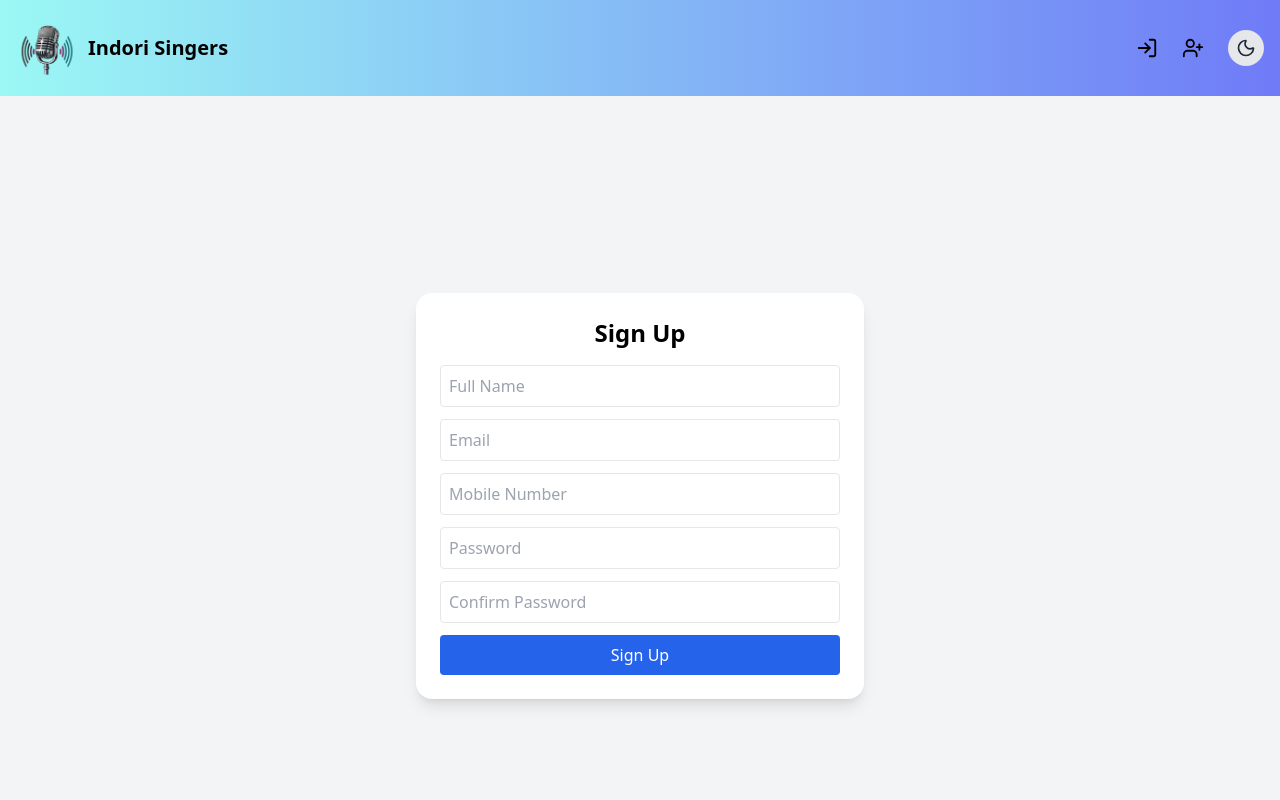
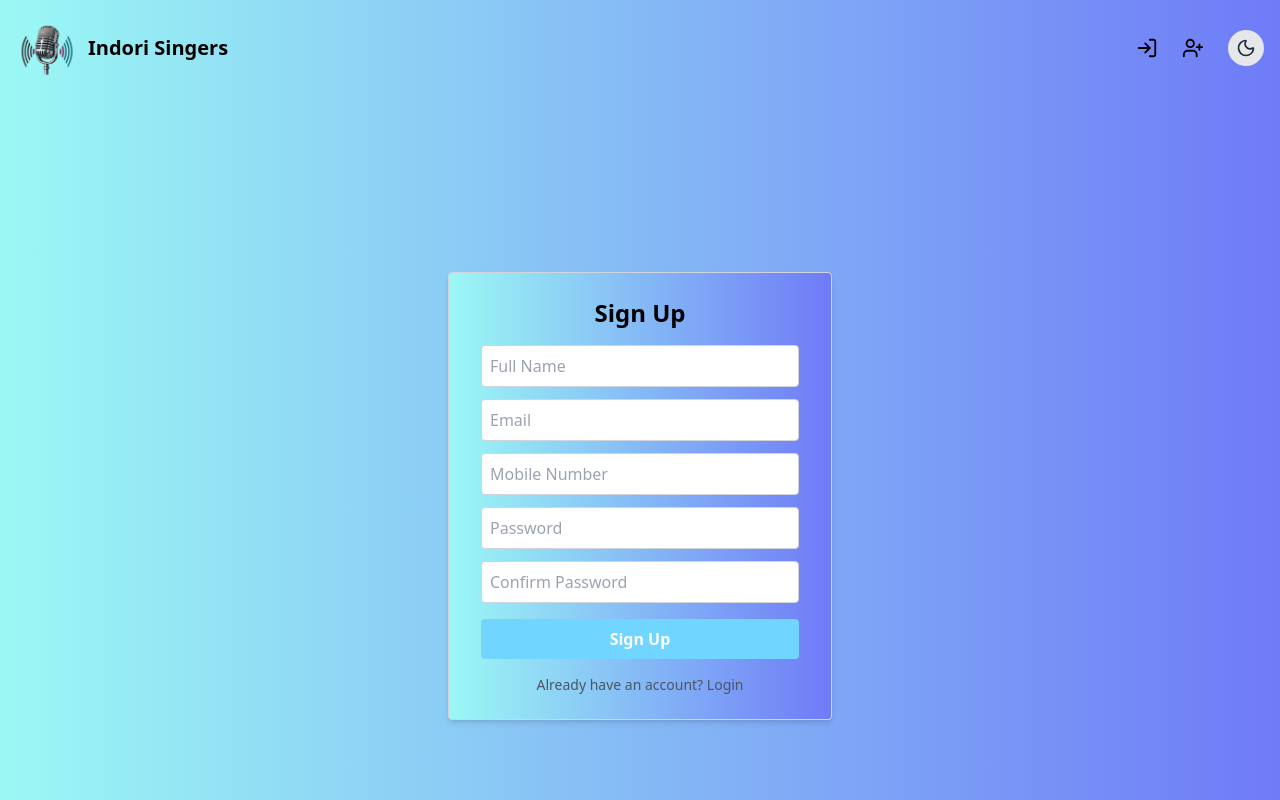
Before and after one commit to abhishekprajapat-hg/Indori-Artist, a React (Vite) app in the folder artist-frontend/: page /signup in a window 1280 px wide. Shown: the top 800 px of the page. Built offline with nearby package versions, Linux system fonts and the light colour scheme.

Commit message:
Fix casing: rename artist.js to Artist.js

```diff
--- a/artist-frontend/src/pages/Signup.jsx
+++ b/artist-frontend/src/pages/Signup.jsx
@@ -1,6 +1,6 @@
 import { useState } from "react";
-import axios from "axios";
-import { useNavigate } from "react-router-dom";
+import { Link, useNavigate } from "react-router-dom";
+import { useAuth } from "../context/AuthContext";
 
 export default function Signup() {
   const [form, setForm] = useState({
@@ -12,6 +12,7 @@ export default function Signup() {
   });
   const [error, setError] = useState("");
   const navigate = useNavigate();
+  const { login } = useAuth();
 
   const handleChange = (e) => {
     setForm({ ...form, [e.target.name]: e.target.value });
@@ -21,72 +22,104 @@ export default function Signup() {
     e.preventDefault();
     setError("");
 
+    if (form.password !== form.confirmPassword) {
+      setError("Passwords do not match");
+      return;
+    }
+
     try {
-      const res = await axios.post(`${import.meta.env.VITE_API_URL}/auth/signup`, form);
-      // Pass userId to OTP page
-      navigate("/verify-otp", { state: { userId: res.data.userId } });
+      const res = await fetch(`${import.meta.env.VITE_API_URL}/auth/signup`, {
+        method: "POST",
+        headers: { "Content-Type": "application/json" },
+        body: JSON.stringify(form),
+      });
+
+      const data = await res.json();
+      if (!res.ok) throw new Error(data.message || "Signup failed");
+
+      // Auto-login after signup
+      login(data.user, data.token);
+
+      navigate("/"); // go home
     } catch (err) {
-      setError(err.response?.data?.message || "Signup failed");
+      setError(err.message);
     }
   };
 
   return (
-    <div className="flex items-center justify-center min-h-screen bg-gray-100">
+    <div className="flex justify-center items-center min-h-screen bg-light-gradient text-black dark:bg-dark-gradient dark:text-white transition-colors duration-300">
       <form
         onSubmit={handleSubmit}
-        className="bg-white shadow-lg rounded-2xl p-6 w-full max-w-md"
+        className="bg-light-gradient text-black dark:bg-dark-gradient dark:text-white
+           border border-gray-300 dark:border-gray-700
+           transition-colors duration-300 shadow-md rounded px-8 py-6 w-96"
       >
         <h2 className="text-2xl font-bold mb-4 text-center">Sign Up</h2>
-
-        {error && <p className="text-red-500 text-sm mb-3">{error}</p>}
+        {error && <p className="text-red-500 text-sm mb-4">{error}</p>}
 
         <input
           type="text"
           name="name"
           placeholder="Full Name"
+          value={form.name}
           onChange={handleChange}
-          className="w-full p-2 mb-3 border rounded"
+          className="w-full border border-gray-300 dark:border-gray-600 dark:bg-gray-800 dark:text-white rounded p-2 mb-3 focus:outline-none focus:ring-2 focus:ring-[#70d6ff]"
           required
         />
+
         <input
           type="email"
           name="email"
           placeholder="Email"
+          value={form.email}
           onChange={handleChange}
-          className="w-full p-2 mb-3 border rounded"
+          className="w-full border border-gray-300 dark:border-gray-600 dark:bg-gray-800 dark:text-white rounded p-2 mb-3 focus:outline-none focus:ring-2 focus:ring-[#70d6ff]"
           required
         />
+
         <input
           type="text"
           name="mobile"
           placeholder="Mobile Number"
+          value={form.mobile}
           onChange={handleChange}
-          className="w-full p-2 mb-3 border rounded"
+          className="w-full border border-gray-300 dark:border-gray-600 dark:bg-gray-800 dark:text-white rounded p-2 mb-3 focus:outline-none focus:ring-2 focus:ring-[#70d6ff]"
           required
         />
+
         <input
           type="password"
           name="password"
           placeholder="Password"
+          value={form.password}
           onChange={handleChange}
-          className="w-full p-2 mb-3 border rounded"
+          className="w-full border border-gray-300 dark:border-gray-600 dark:bg-gray-800 dark:text-white rounded p-2 mb-3 focus:outline-none focus:ring-2 focus:ring-[#70d6ff]"
           required
         />
+
         <input
           type="password"
           name="confirmPassword"
           placeholder="Confirm Password"
+          value={form.confirmPassword}
           onChange={handleChange}
-          className="w-full p-2 mb-3 border rounded"
+          className="w-full border border-gray-300 dark:border-gray-600 dark:bg-gray-800 dark:text-white rounded p-2 mb-4 focus:outline-none focus:ring-2 focus:ring-[#70d6ff]"
           required
         />
 
         <button
           type="submit"
-          className="w-full bg-blue-600 text-white p-2 rounded hover:bg-blue-700"
+          className="w-full bg-[#70d6ff] hover:bg-[#5cc3eb] text-white font-semibold py-2 rounded transition-colors"
         >
           Sign Up
         </button>
+
+        <Link
+          to="/login"
+          className="block text-center text-sm text-gray-600 dark:text-gray-400 mt-4 hover:underline"
+        >
+          Already have an account? Login
+        </Link>
       </form>
     </div>
   );
```
